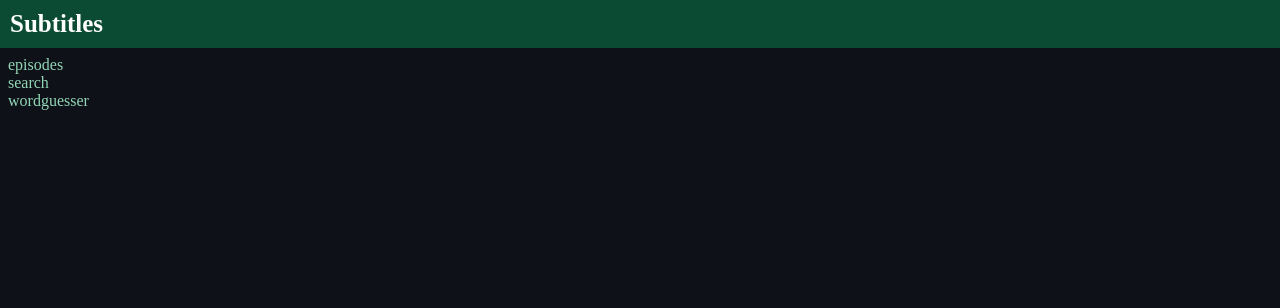
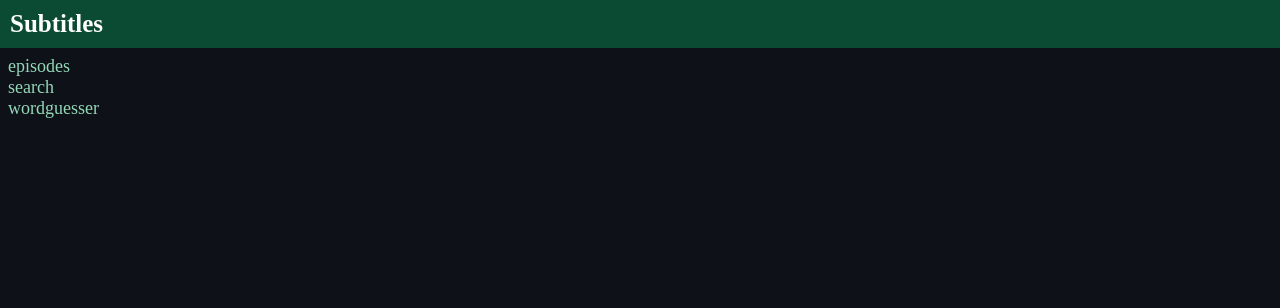
Before and after one commit to astromech-droid/subtitles, a Django app: page /app/ in a window 1280 px wide. Shown: the top 308 px of the page. Run offline with Django 4.2, Linux system fonts and the light colour scheme.

Commit message:
[index] 文字サイズを変更

```diff
--- a/app/templates/app/index.html
+++ b/app/templates/app/index.html
@@ -1,5 +1,11 @@
 {% extends "app/base.html" %}
 {% block content %}
+<style>
+    #content a {
+        font-size: 18px;
+    }
+</style>
+<div id="content">
     <div>
         <a href="{% url 'episodes' %}">episodes</a>
     </div>
@@ -9,4 +15,5 @@
     <div>
         <a href="{% url 'wordguesser' %}">wordguesser</a>
     </div>
+</div>
 {% endblock content %}
```
Lines whose indentation alone changed are shown as unchanged.
